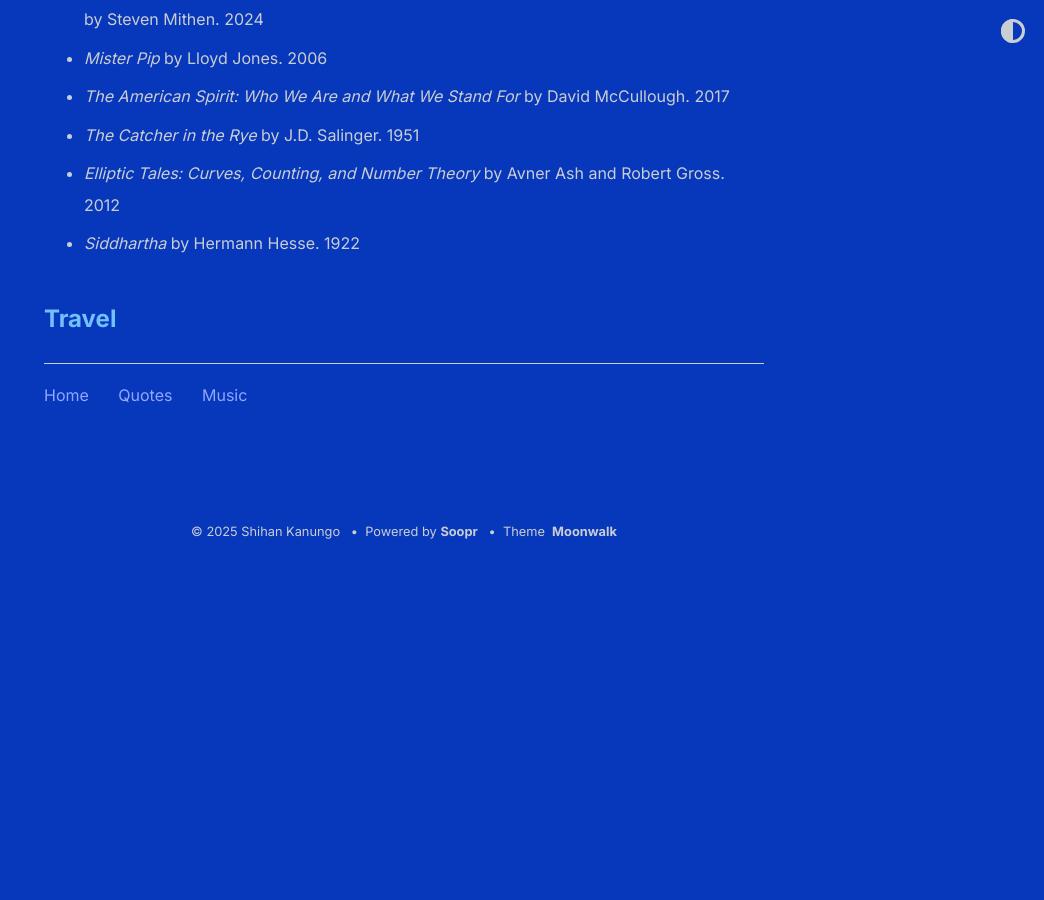
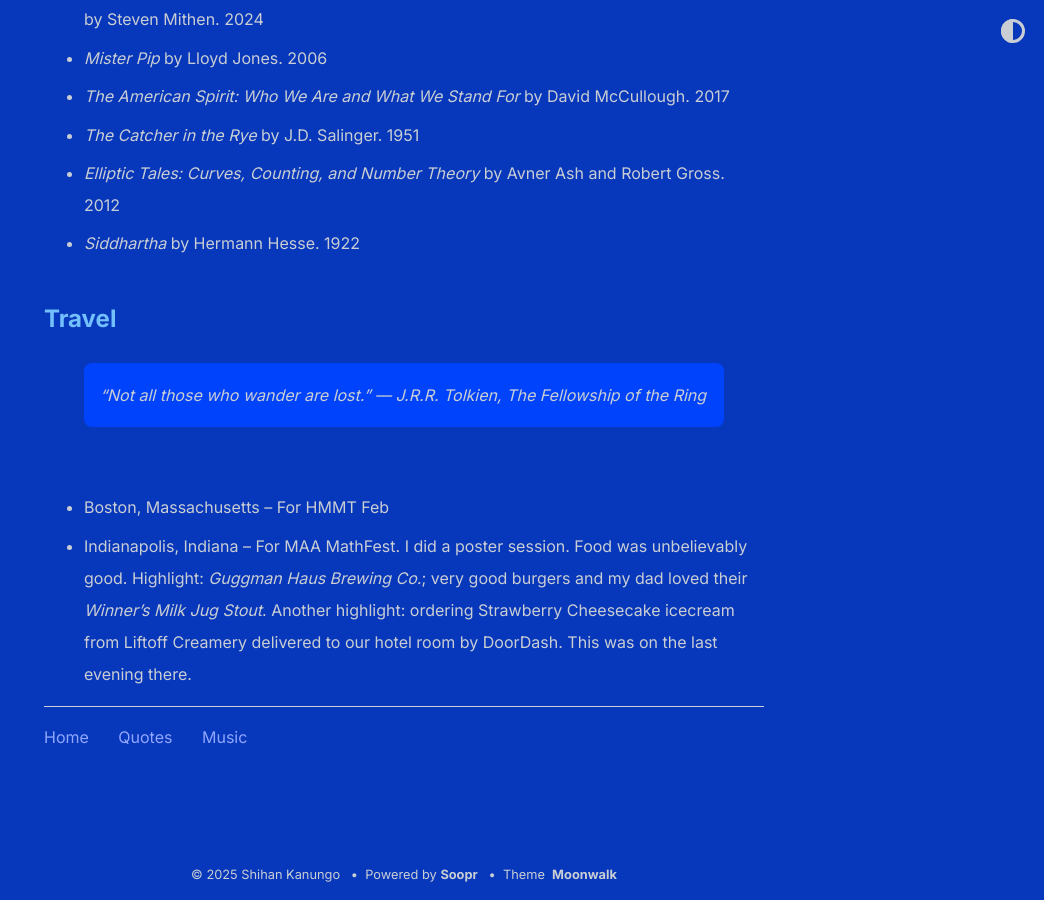
Before and after one commit to shihankanungo/shihankanungo.github.io, a Jekyll site: the page built from wrapped.md, in a window 1280 px wide and 900 px high, scrolled down 2779 px. Shown: the whole window, without its empty margins (236-1280 px from the left). Built offline with Jekyll 4.4.1, drawn with Linux system fonts in a browser that asks for light colours; before the commit the page ends 3337 px from its top, so only the background shows below that.

Commit message:
Update wrapped.md

```diff
--- a/wrapped.md
+++ b/wrapped.md
@@ -76,3 +76,10 @@ The Farewell // The Cider House Rules // Little Women // Lincoln // Gravity // A
 
 
 ## Travel
+
+> "Not all those who wander are lost." --- J.R.R. Tolkien, The Fellowship of the Ring
+
+<br>
+
+- Boston, Massachusetts -- For HMMT Feb
+- Indianapolis, Indiana -- For MAA MathFest. I did a poster session. Food was unbelievably good. Highlight: *Guggman Haus Brewing Co.*; very good burgers and my dad loved their *Winner's Milk Jug Stout*. Another highlight: ordering Strawberry Cheesecake icecream from Liftoff Creamery delivered to our hotel room by DoorDash. This was on the last evening there.
```
